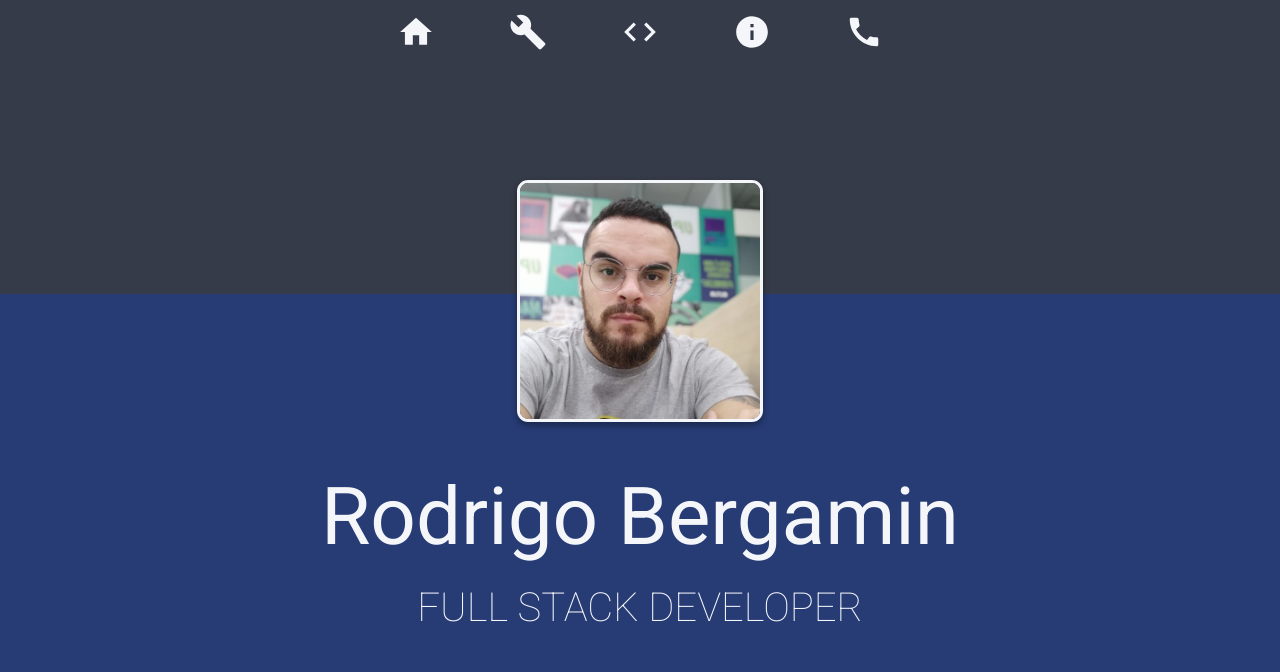
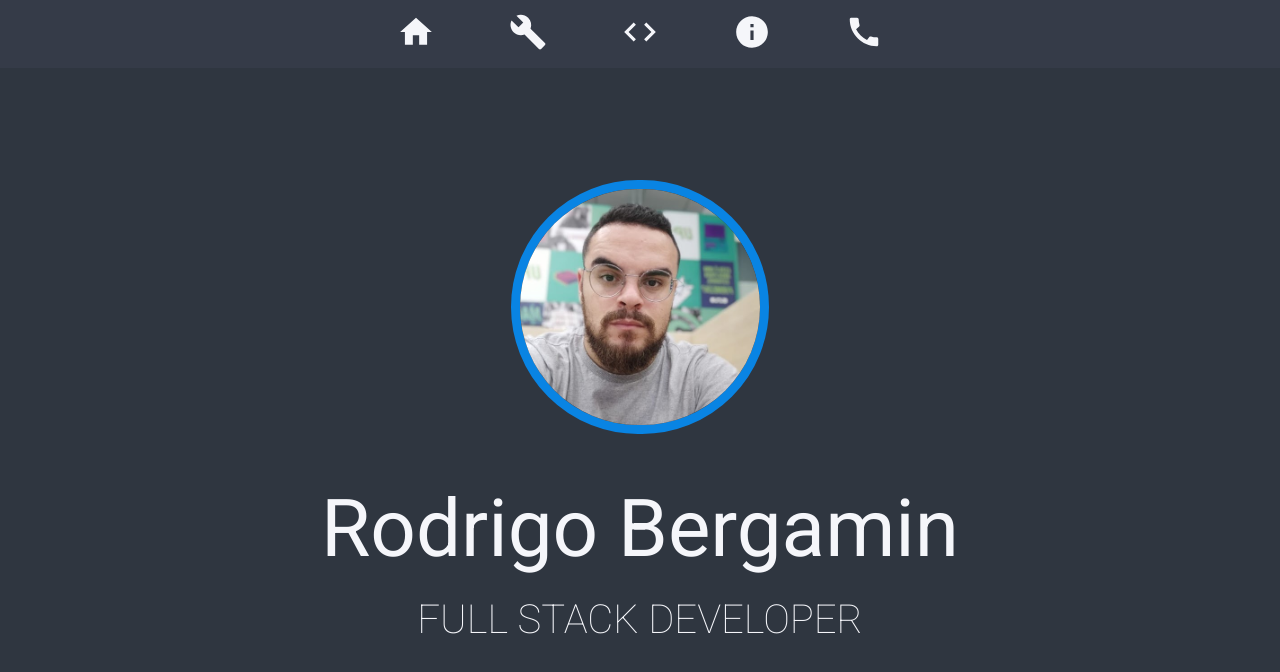
Before and after one commit to rodrigobergamindev/portfolio, a React (Create React App) app in the folder frontend/: page / in a window 1280 px wide. Shown: the top 672 px of the page. Built offline with nearby package versions, Linux system fonts and the light colour scheme.

Commit message:
implementing navbar

```diff
--- a/frontend/src/components/Navbar.jsx
+++ b/frontend/src/components/Navbar.jsx
@@ -6,11 +6,11 @@ export default function Navbar() {
     return (
         <ContainerNav>
             <ul>
-                <li><Home style={{ fontSize: 38, color:'#f5f6fa', backgroundColor:'transparent'  }}></Home></li>
-                <li><Build style={{ fontSize: 38, color:'#f5f6fa', backgroundColor:'transparent'  }}></Build></li>
-                <li><Code style={{ fontSize: 38, color:'#f5f6fa', backgroundColor:'transparent'  }}></Code></li>
-                <li><Info style={{ fontSize: 38, color:'#f5f6fa', backgroundColor:'transparent'  }}></Info></li>
-                <li><Call style={{ fontSize: 38, color:'#f5f6fa', backgroundColor:'transparent'  }}></Call></li>
+                <li><Home style={{ fontSize: 38, backgroundColor:'transparent'  }}></Home></li>
+                <li><Build style={{ fontSize: 38, backgroundColor:'transparent'  }}></Build></li>
+                <li><Code style={{ fontSize: 38, backgroundColor:'transparent'  }}></Code></li>
+                <li><Info style={{ fontSize: 38, backgroundColor:'transparent'  }}></Info></li>
+                <li><Call style={{ fontSize: 38, backgroundColor:'transparent'  }}></Call></li>
             </ul>
         </ContainerNav>
     )
--- a/frontend/src/index.css
+++ b/frontend/src/index.css
@@ -4,6 +4,6 @@
   margin:0;
   padding:0;
   outline:0;
-  background-color: #273C75;
+  background-color: #2f3640;
   font-family: 'Roboto', sans-serif;
 }
--- a/frontend/src/style/index.js
+++ b/frontend/src/style/index.js
@@ -18,18 +18,23 @@ const ContainerHeader = styled(Container)`
        flex-direction: column;
         align-items: center;
         justify-content: center;
-       background-color: #353b48;
+        background-color: #2f3640;
 
    }
    img {
        z-index: 1;
-       border-radius: 0.7em;
-       border: 3px solid #f5f6fa;
+       border-radius: 20em;
        margin-top: 7em;
        margin-bottom: -8em;
        max-weight: 15em;
        max-width: 15em;
-       box-shadow: 0 3px 6px rgba(0,0,0,0.16), 0 3px 6px rgba(0,0,0,0.23);
+       transition: 1s;
+       border: 9px solid #0984e3;
+       transition: all .9s ease-in-out;
+
+       &:hover {
+        transform: scale(1.2)
+       }
    }
 
 
@@ -55,7 +60,6 @@ const ContainerNav = styled(Container)`
     flex-direction: row;
     list-style-type:none;
     justify-content: center;
-    padding: 0.8em;
     ul {
         background-color: #353b48;
         display:flex;
@@ -65,7 +69,11 @@ const ContainerNav = styled(Container)`
 
 
         li {
+            padding: 0.8em;
             background-color: #353b48;
+            &:hover, active {
+               color:#0984e3;
+            }
         }
     }
 
```
